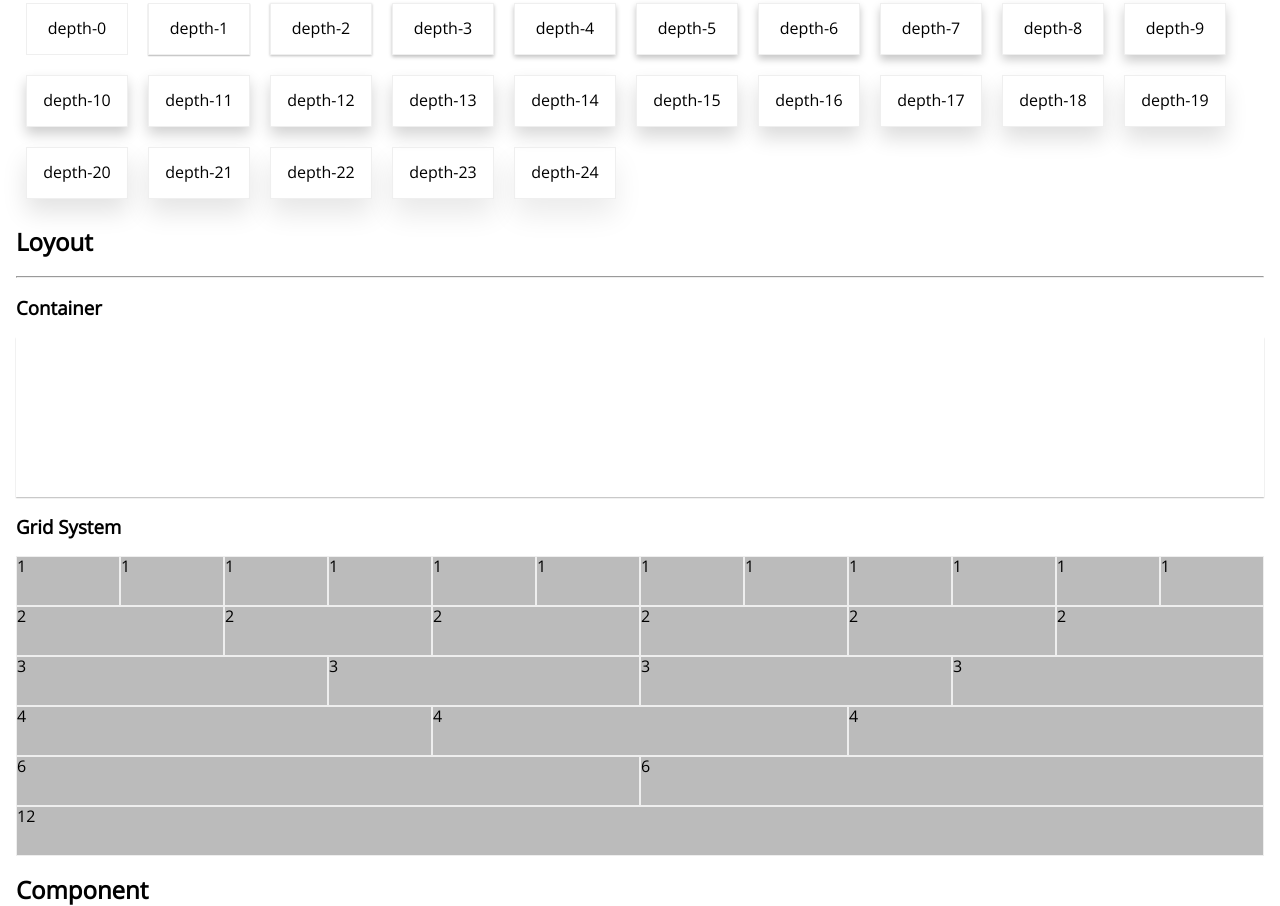
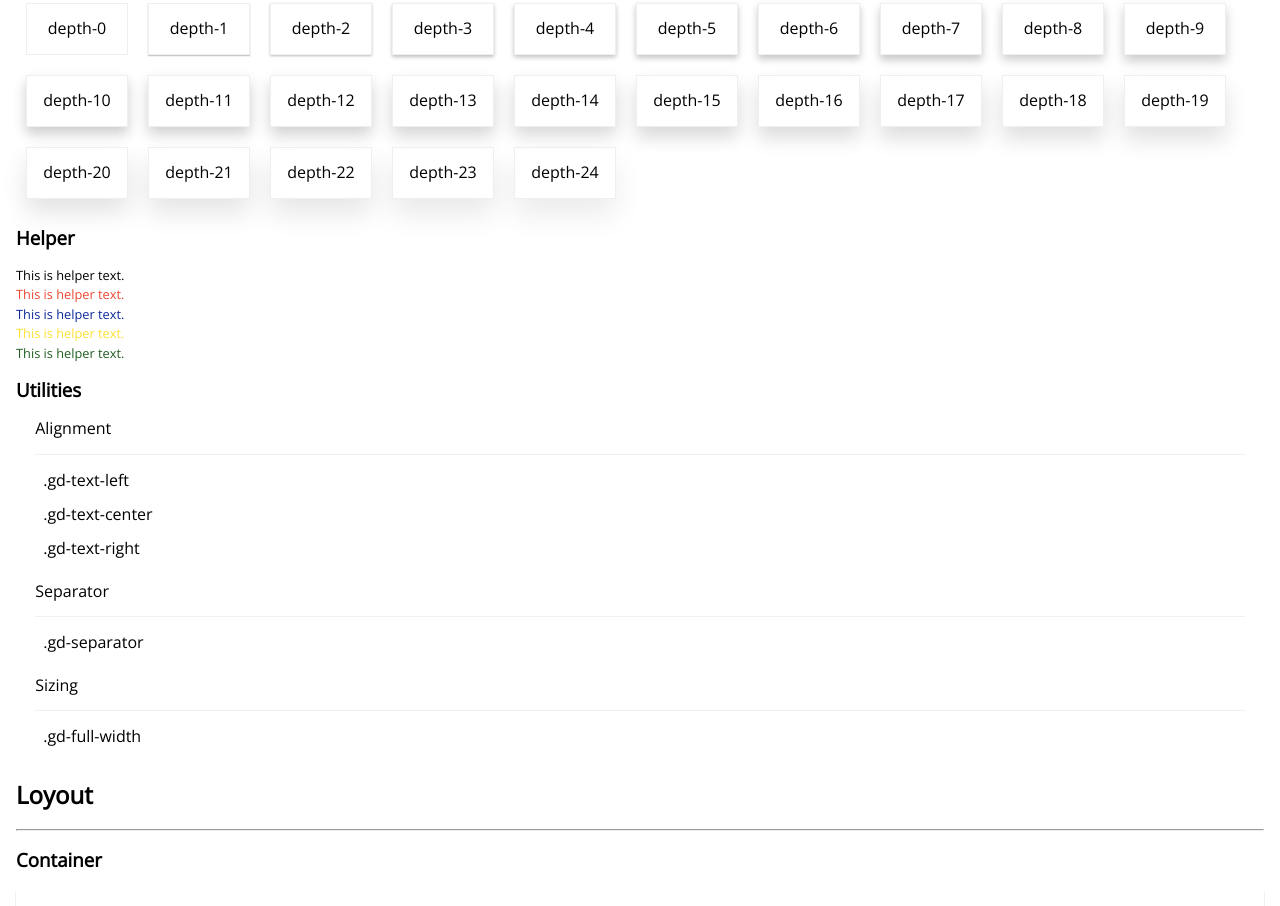
Before and after one commit to genexu/gundam, a website: page docs/simple.html in a window 1280 px wide. Shown: the part 336-1242 px from the top of the page. Drawn offline with nearby package versions, Linux system fonts and the light colour scheme.

Commit message:
add alignment utilities, update demo docs

```diff
--- a/docs/simple.html
+++ b/docs/simple.html
@@ -24,6 +24,7 @@
           <div class="color-chip gd-bg-green"></div>
         </div>
         <h3>Depth</h3>
+        <div class="gd-row">
           <div class="depth-chip gd-dp-0">depth-0</div>
           <div class="depth-chip gd-dp-1">depth-1</div>
           <div class="depth-chip gd-dp-2">depth-2</div>
@@ -49,6 +50,34 @@
           <div class="depth-chip gd-dp-22">depth-22</div>
           <div class="depth-chip gd-dp-23">depth-23</div>
           <div class="depth-chip gd-dp-24">depth-24</div>
+        </div>
+        <h3>Helper</h3>
+        <small class="gd-helper">This is helper text.</small>
+        <small class="gd-helper gd-red">This is helper text.</small>
+        <small class="gd-helper gd-blue">This is helper text.</small>
+        <small class="gd-helper gd-yellow">This is helper text.</small>
+        <small class="gd-helper gd-green">This is helper text.</small>
+
+        <h3>Utilities</h3>
+        <div class="gd-menu">
+          <p class="gd-menu-lable">Alignment</p>
+          <hr class="gd-separator">
+          <ul class="gd-menu-list">
+            <li><a>.gd-text-left</a></li>
+            <li><a>.gd-text-center</a></li>
+            <li><a>.gd-text-right</a></li>
+          </ul>
+          <p class="gd-menu-lable">Separator</p>
+          <hr class="gd-separator">
+          <ul class="gd-menu-list">
+            <li><a>.gd-separator</a></li>
+          </ul>
+          <p class="gd-menu-lable">Sizing</p>
+          <hr class="gd-separator">
+          <ul class="gd-menu-list">
+            <li><a>.gd-full-width</a></li>
+          </ul>
+        </div>
       </section>
       <section>
         <h2>Loyout</h2>
@@ -195,8 +224,6 @@
                 <div class="gd-form-field">
                   <label for="exampleFormUsername">Username</label>
                   <input id="exampleFormUsername" type="text" placeholder="Enter username">
-                  <small class="gd-helper">This is helper text.</small>
-                  <small class="gd-helper gd-red">This is helper text.</small>
                   <small class="gd-helper gd-green">This is helper text.</small>
                 </div>
               </div>
--- a/scss/base.scss
+++ b/scss/base.scss
@@ -41,6 +41,8 @@
   margin: 0;
 }
 
-.#{$prefix}-text-center {
-  text-align: center;
+@each $align in $alignments {
+  .#{$prefix}-text-#{$align} {
+    text-align: $align;
+  }
 }
--- a/scss/variables.scss
+++ b/scss/variables.scss
@@ -14,4 +14,6 @@ $device-breakpoints: (
   'desktop': (max: null, min: '67.5rem'),
   'tablet': (max: '67.4rem', min: '30rem'),
   'phone': (max: '29.9rem', min: null)
-)
+);
+
+$alignments: left, center, right;
```
Also changed, not shown: css/gundam.css, css/gundam.min.css, 2 other files. Lines whose indentation alone changed are shown as unchanged.
